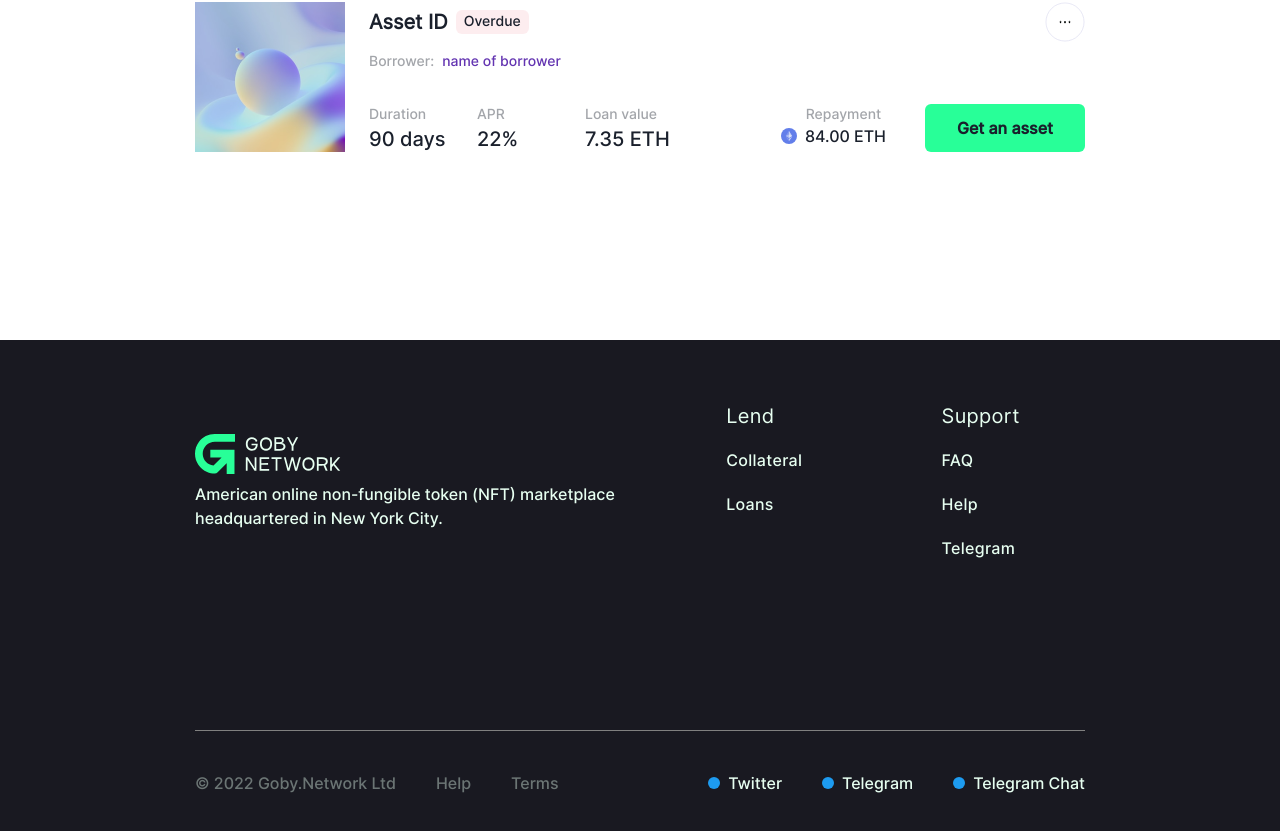
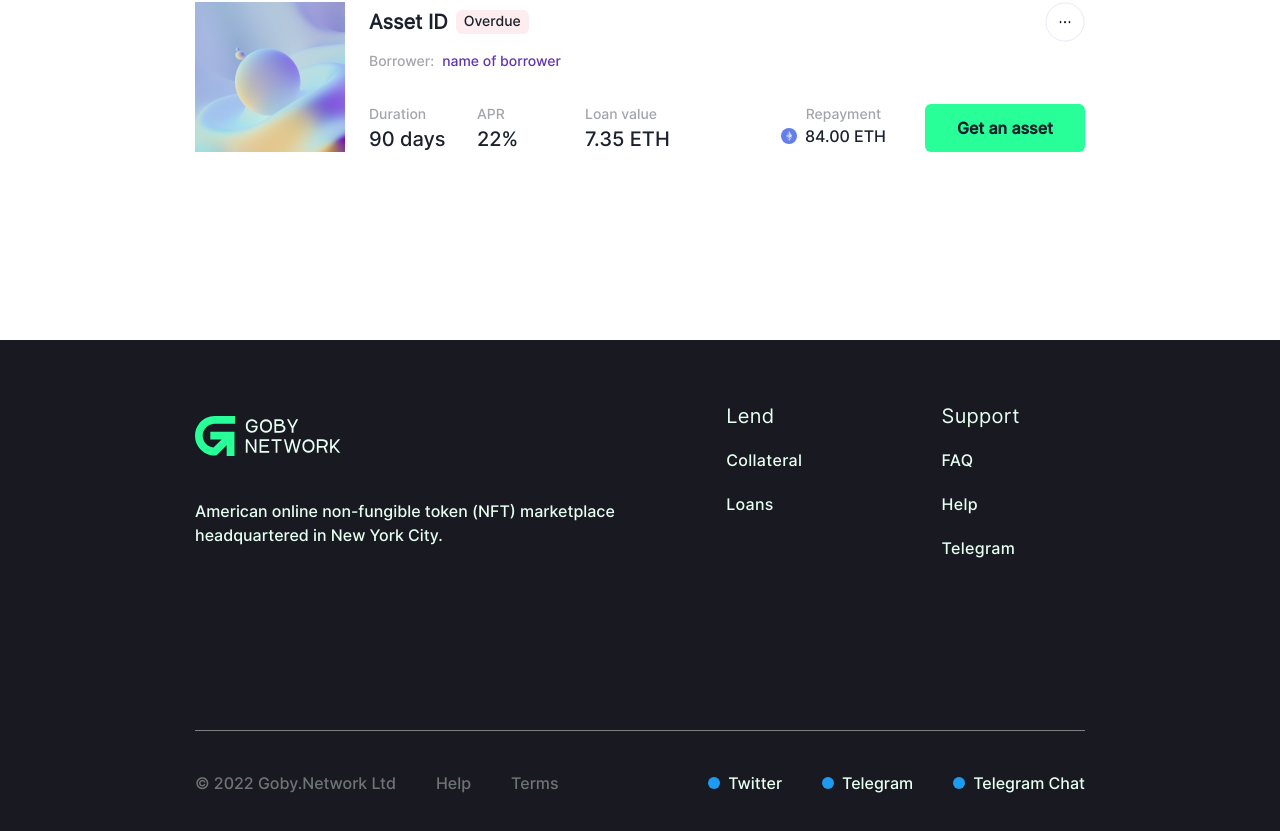
Before and after one commit to paurock/goby, a Next.js app: page /loan in a window 1280 px wide. Shown: the part 691-1522 px from the top of the page. Built offline with nearby package versions, Linux system fonts and the light colour scheme.

Commit message:
connect-wallet page: added hearticon hover state footer: fixed align and added header margin

```diff
--- a/src/app/Footers/MainFooterLeft.tsx
+++ b/src/app/Footers/MainFooterLeft.tsx
@@ -7,8 +7,8 @@ import NextLink from 'next/link';
   /* Left Logo block */
 }
 export const MainFooterLeft = (): JSX.Element => (
-  <VStack w="full" h="full" bg="black.300">
-    <Flex w="full">
+  <VStack w="full" h="full" bg="black.300" alignItems="flex-start">
+    <Flex w="full" mb="35px">
       <NextLink href="#" passHref>
         <Link>
           <Img src={logo.src} sx={{ cursor: 'pointer' }} />
--- a/src/components/sections/content/ConnectWallet/RightSide.tsx
+++ b/src/components/sections/content/ConnectWallet/RightSide.tsx
@@ -112,7 +112,8 @@ export const RightSide = ({
                 ariaLabel="Like"
                 icon={heartIcon}
                 stroke={colors}
-                hoverColorStroke={'black'}
+                hoverColorStroke={'red'}
+                hoverColorFill={'red'}
                 action={() => console.log('clicked')}
               />
             </Center>
```
